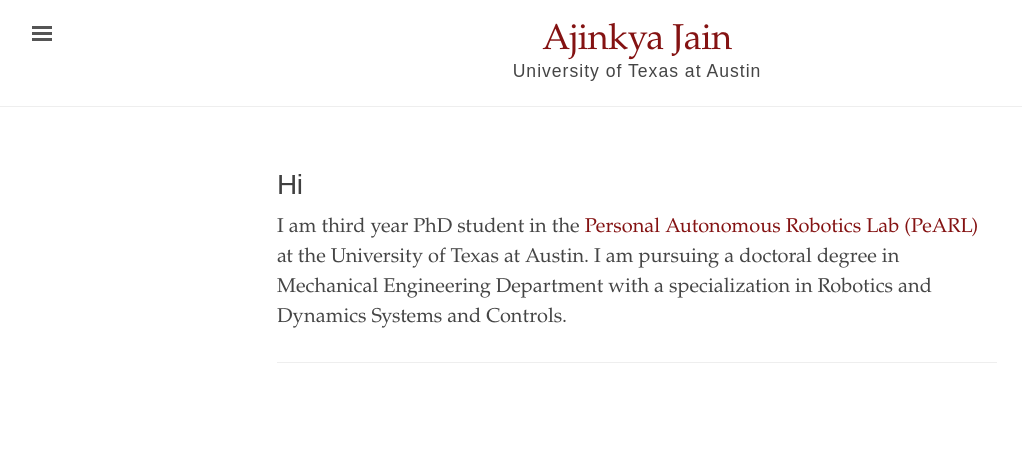
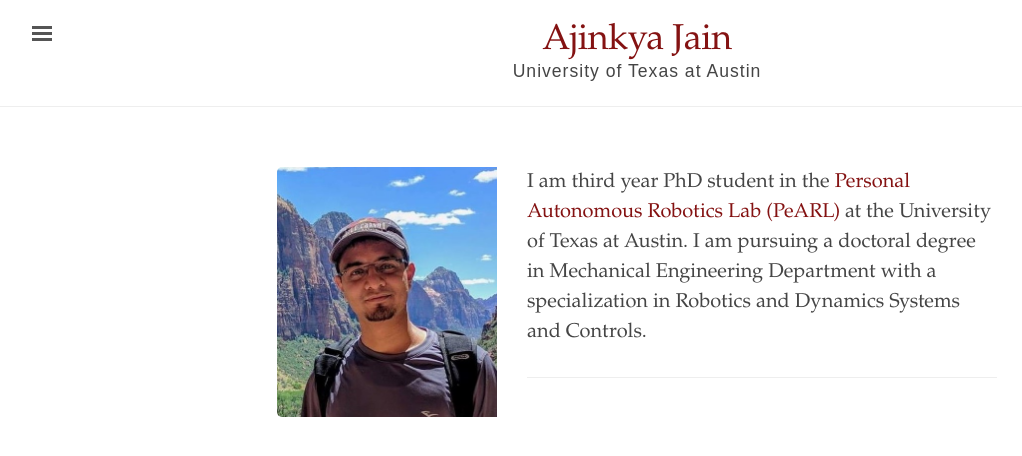
Before and after one commit to jainajinkya/jainajinkya.github.io, a Jekyll site: the page built from index.html, in a window 1280 px wide. Shown: the top 456 px of the page, without its empty margins (3-1025 px from the left). Built offline with Jekyll 4.4.1, drawn with Linux system fonts in a browser that asks for light colours.

Commit message:
Added photo

```diff
--- a/_sass/_ed.scss
+++ b/_sass/_ed.scss
@@ -242,6 +242,8 @@ img {
   max-width: 100%;
   margin: 0 0 1rem;
   border-radius: 5px;
+  float:left;
+  padding-right: 30px;
 }
 
 /* Tables */
--- a/index.html
+++ b/index.html
@@ -3,9 +3,11 @@ layout: default
 title: "Home"
 ---
 <div class="introduction">
-  <h1>Hi</h1>
+ <!--  <h1>Hi</h1> -->
 
 <!-- <p>Ed is a <a href="https://jekyllrb.com/" target="_blank">Jekyll</a> theme designed for textual editors based on <a href="http://go-dh.github.io/mincomp/">minimal computing principles</a>, and focused on legibility, durability, ease and flexibility. Our underlying technology is easy to learn and teach, and can produce beautifully rendered scholarly or reading editions of texts meant to last. To start using Ed, please see <a href="{{ site.baseurl }}/documentation/">our documentation</a> for installation instructions and more. To learn more about the ideas behind Ed and a list of current features see our <a href="{{ site.baseurl }}/about/">about</a> section. To see Ed in action, we've provided some sample minimal editions for you below.</p> -->
+<img src="files/ajinkya.jpg" alt="ajinkya" style="width:250px;height:250px;">
+
 <p>I am third year PhD student in the <a href="http://www.cs.utexas.edu/~sniekum/" target="_blank"> Personal Autonomous Robotics Lab (PeARL)</a> at the University of Texas at Austin. I am pursuing a doctoral degree in Mechanical Engineering Department with a specialization in Robotics and Dynamics Systems and Controls.</p>
 </div>
 
```
Also changed, not shown: files/ajinkya.jpg (added).
